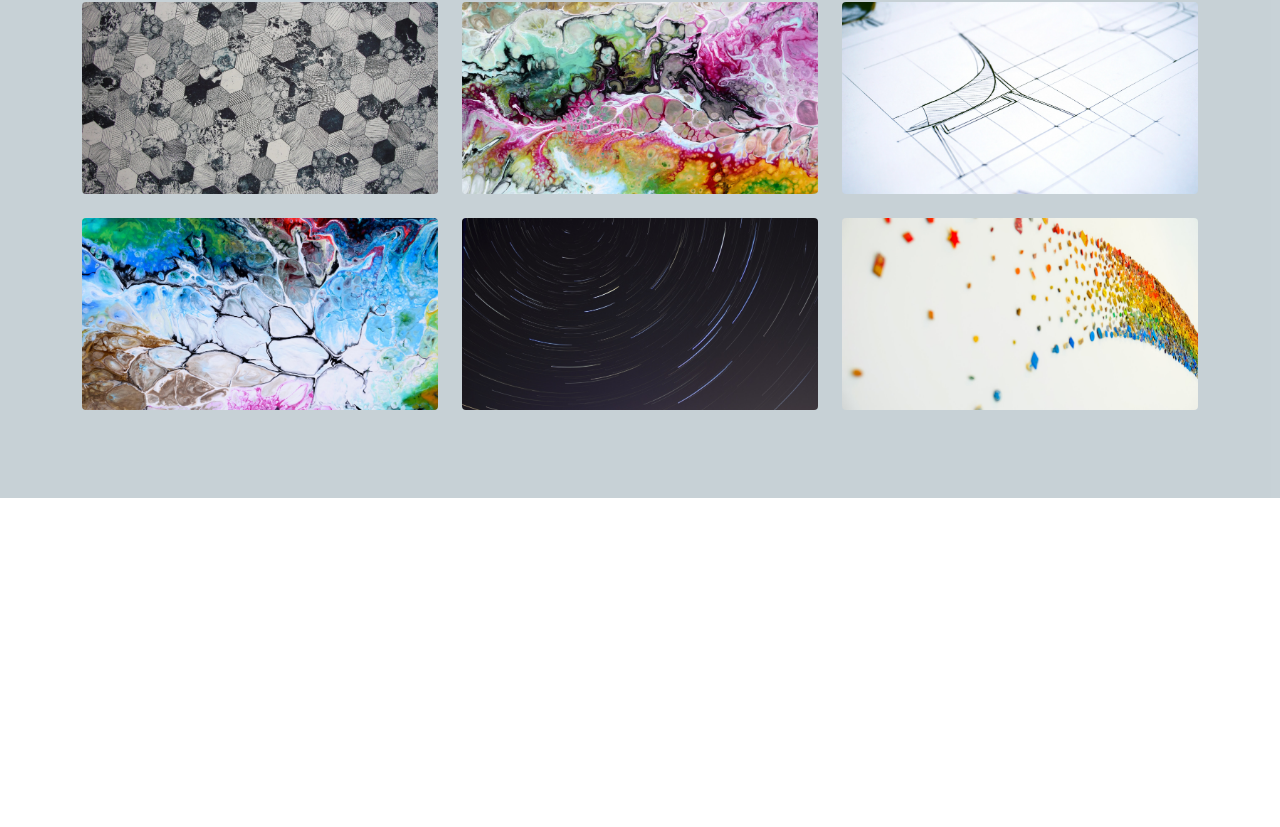
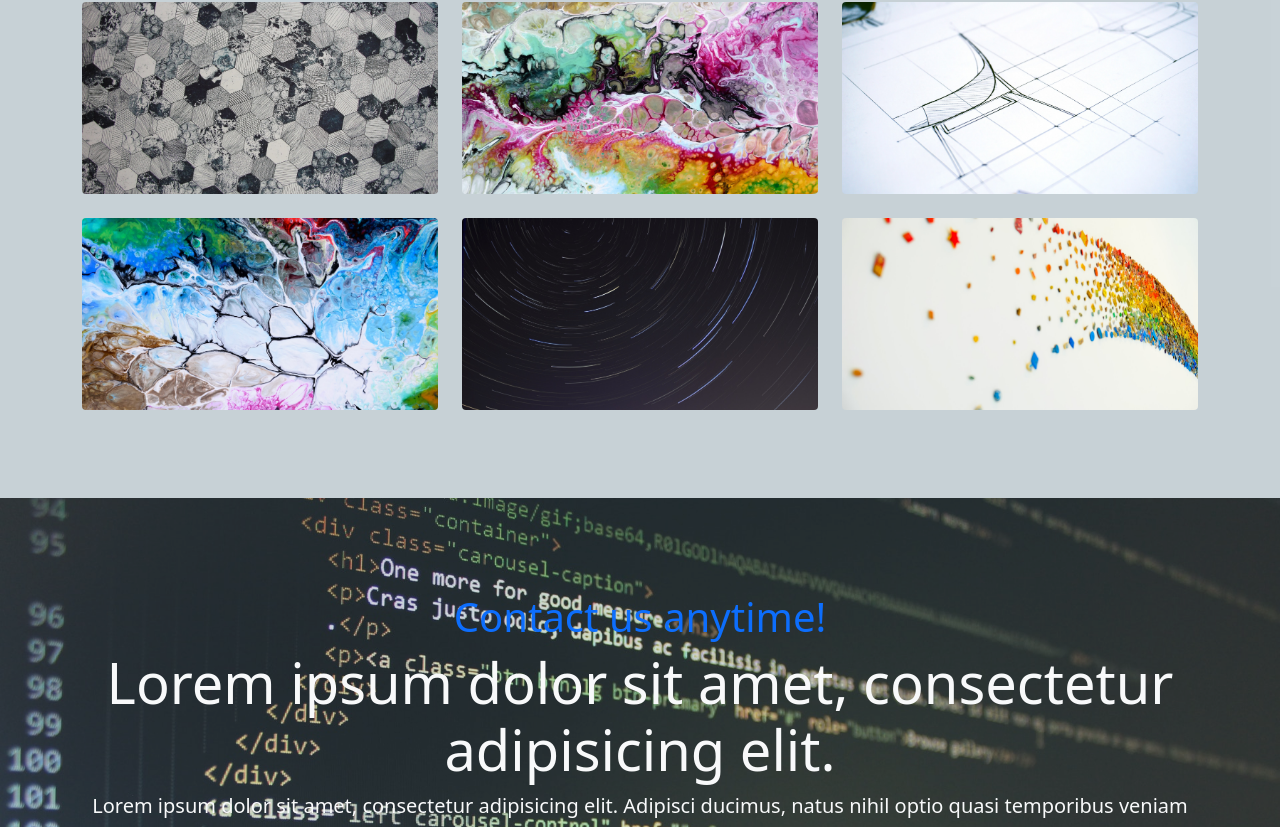
Before and after one commit to HyecheonLee/react-bootstrap, a Next.js app: page /project1 in a window 1280 px wide. Shown: the part 3270-4097 px from the top of the page. Before the commit the page ends 3768 px from the top, so only its background shows below. Built offline with nearby package versions, Linux system fonts and the light colour scheme.

Commit message:
CtaSection

```diff
--- /dev/null
+++ b/components/project1/CtaSection.jsx
@@ -0,0 +1,28 @@
+import React from 'react';
+
+const CtaSection = () => {
+  return (
+    <section id={"cta"} className={"position-relative"}>
+      <div
+        className={"section-content position-absolute h-100 w-100 start-0 top-0 overlay d-flex flex-column justify-content-center align-items-center"}>
+        <div className={"container text-center cta"}>
+          <h3 className={"display-6 text-primary"}>
+            Contact us anytime!
+          </h3>
+          <h2 className={"display-4 text-light"}>
+            Lorem ipsum dolor sit amet, consectetur adipisicing elit.
+          </h2>
+          <p className={"lead text-light mb-4"}>Lorem ipsum dolor sit amet, consectetur
+            adipisicing elit. Adipisci ducimus, natus nihil optio quasi temporibus veniam
+            vero. Eos, nobis, quas.</p>
+          <h1 className={"m-0"}>
+            <a href="tel:02-111-1111"
+               className="link-warning text-decoration-none">02-111-1111</a>
+          </h1>
+        </div>
+      </div>
+    </section>
+  );
+};
+
+export default CtaSection;
--- a/components/project1/GallerySection.jsx
+++ b/components/project1/GallerySection.jsx
@@ -16,7 +16,8 @@ const GallerySection = () => {
           <div className={"gallery-body row"}>
             <div className={"col-md-4 col-sm-6 mb-4 gallery-item"}>
               <div className={"card card-body border-0 p-0"}>
-                <div className={"overlay d-flex flex-column justify-content-center align-items-center h-100 w-100 border-2"}>
+                <div
+                  className={"overlay d-flex flex-column justify-content-center align-items-center h-100 w-100 border-2"}>
                   <h2 className={"gallery-title"}>Gallery 1</h2>
                   <a href={"#"} className={"link-warning text-decoration-none"}>View
                     this gallery</a>
--- a/pages/project1/index.jsx
+++ b/pages/project1/index.jsx
@@ -10,6 +10,7 @@ import ServicesSection from "../../components/project1/ServicesSection";
 import SloganSection from "../../components/project1/SloganSection";
 import FeaturesSection from "../../components/project1/FeaturesSection";
 import GallerySection from "../../components/project1/GallerySection";
+import CtaSection from "../../components/project1/CtaSection";
 
 const Index = () => {
   return (
@@ -25,6 +26,7 @@ const Index = () => {
         <SloganSection/>
         <FeaturesSection/>
         <GallerySection/>
+        <CtaSection/>
       </>
     </>
   );
--- a/styles/project1.css
+++ b/styles/project1.css
@@ -177,3 +177,15 @@
 #gallery .gallery-item:nth-of-type(6) .card {
     background-image: url("/images/port6.jpg");
 }
+
+#cta {
+    background-image: url("/images/bg-cta.jpg");
+    background-size: cover;
+    background-repeat: no-repeat;
+    height: 65vh;
+    /*position: relative;*/
+}
+
+#cta .section-content {
+    background-color: rgba(96, 125, 139, 0.3);
+}
```
